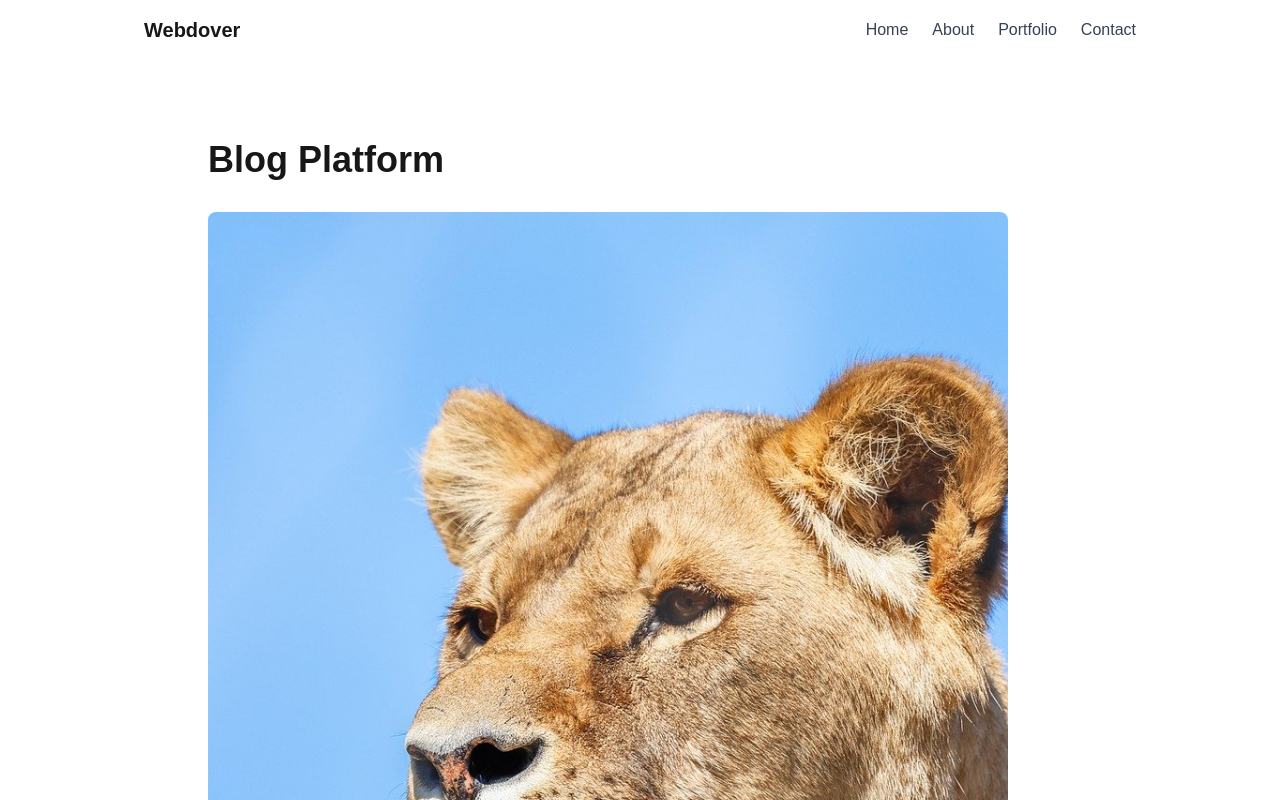
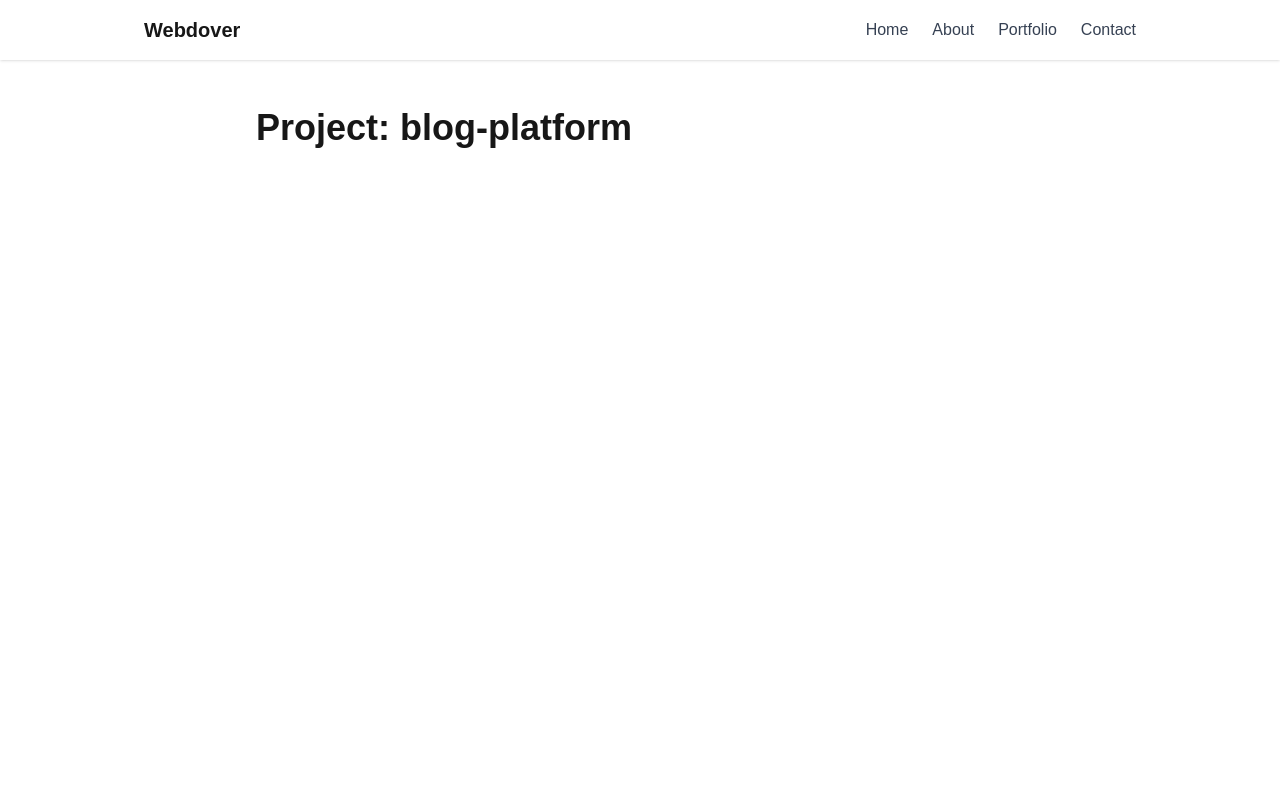
Before and after one commit to altamash1605/webdover, a Next.js app: page /portfolio/blog-platform in a window 1280 px wide. Shown: the top 800 px of the page. Built offline with nearby package versions, Linux system fonts and the light colour scheme.

Commit message:
fix: remove unused Hero import & correct dynamic route props

```diff
--- a/app/portfolio/[slug]/page.tsx
+++ b/app/portfolio/[slug]/page.tsx
@@ -1,33 +1,18 @@
 // app/portfolio/[slug]/page.tsx
-import { notFound } from 'next/navigation'
-import Image from 'next/image'
-import projects, { Project } from '@/data/projects'
+import { PageProps } from 'next'
 
-export const generateStaticParams = () =>
-  projects.map((p: Project) => ({ slug: p.slug }))
+type Params = { slug: string }
 
-interface ProjectPageProps {
-  params: { slug: string }
-}
+export default function ProjectPage({ params }: PageProps<Params>) {
+  const { slug } = params
 
-export default function ProjectPage({ params }: ProjectPageProps) {
-  const project = projects.find((p) => p.slug === params.slug)
-  if (!project) return notFound()
+  // fetch your data here if you need, e.g.
+  // const project = await fetchProject(slug)
 
   return (
-    <article className="py-20 bg-white">
-      <div className="max-w-4xl mx-auto px-4 space-y-8">
-        <h1 className="text-4xl font-bold">{project.title}</h1>
-        <Image
-          src={project.cover}
-          alt={project.title}
-          width={800}
-          height={450}
-          className="rounded-lg object-cover"
-        />
-        <p className="text-gray-700">{project.description}</p>
-        {/* TODO: Add Problem → Solution → Results */}
-      </div>
-    </article>
+    <main className="max-w-3xl mx-auto py-12">
+      <h1 className="text-4xl font-bold mb-6">Project: {slug}</h1>
+      {/* …your project details UI… */}
+    </main>
   )
 }
```
